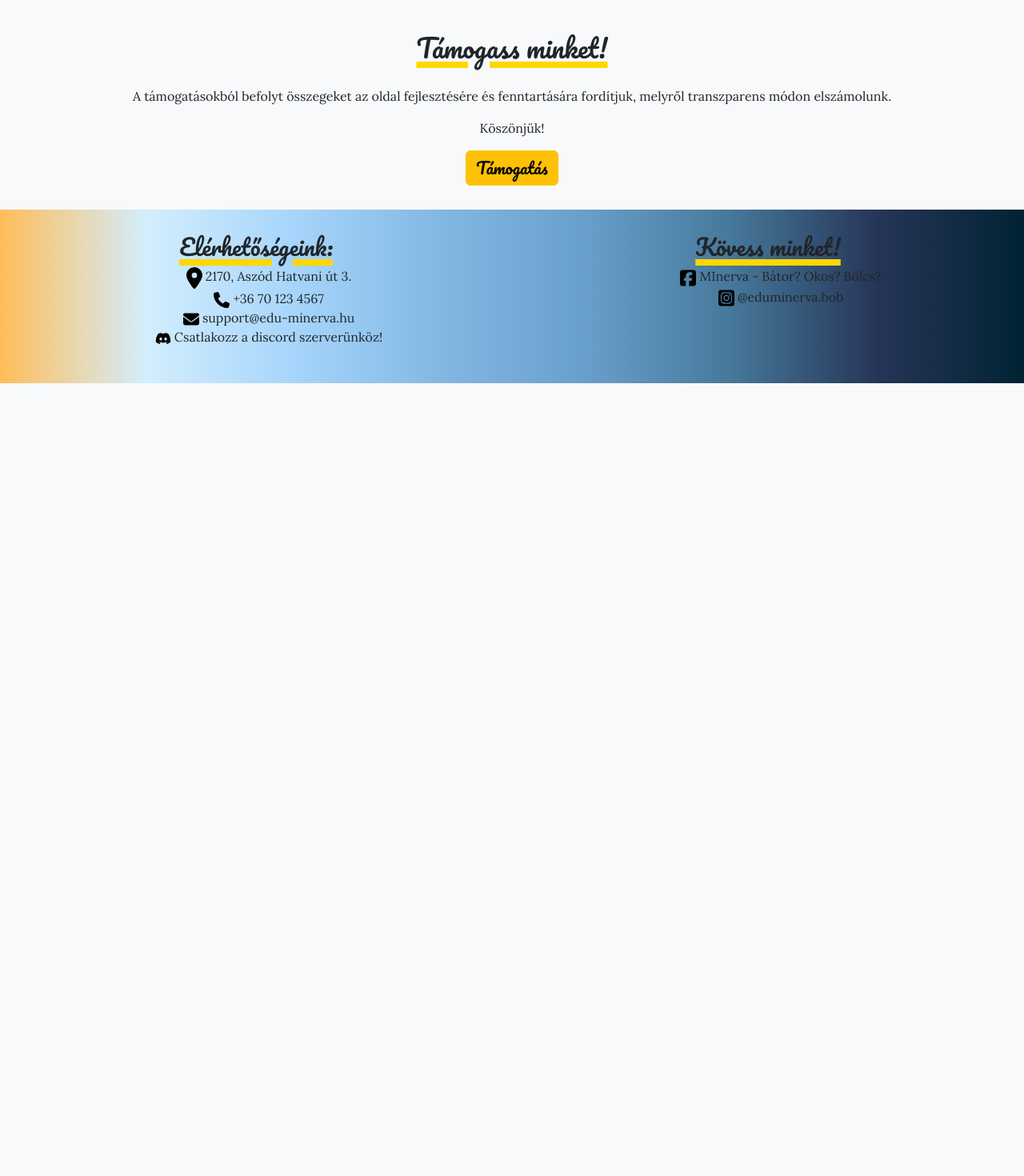
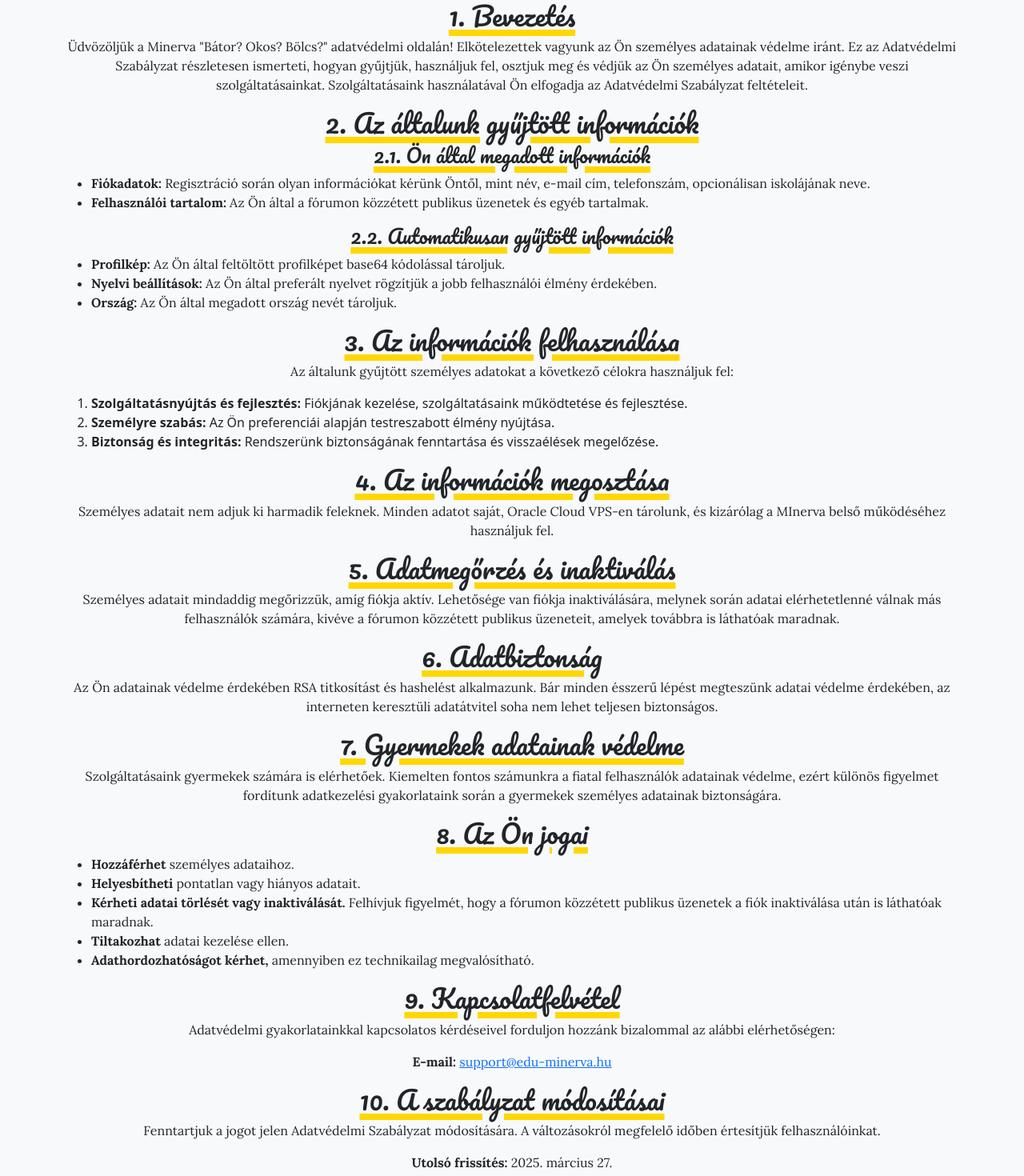
Before and after one commit to mcitomi/minerva, a React (Create React App) app in the folder frontend/: page /privacy in a window 1280 px wide. Shown: the part 120-1590 px from the top of the page at 80% size. Before the commit the page ends 800 px from the top, so only its background shows below. Built offline with nearby package versions, Linux system fonts and the light colour scheme.

Commit message:
Tos description, splash bugfix

```diff
--- a/frontend/src/pages/Home.jsx
+++ b/frontend/src/pages/Home.jsx
@@ -17,17 +17,17 @@ export default () => {
             </Container>
             <Container>
                 <Row className="mt-5 mb-5 d-flex justify-content-center align-items-center text-center">
-                    <Col xs={12} md={4} className="splash d-flex align-items-center justify-content-center text-center">
+                    <Col xs={12} md={4} className="splash d-flex align-items-center justify-content-center text-center" style={{maxWidth: 400}}>
                         <ColData
                             title={"Bátor?"}
                             paragraph={"Bizonyára tudod, hogy a görögök Pallasz Athénének hívják, míg a rómaiak Minervának a bölcsesség istennőjét. De tudod, hogy hogyan kapta a nevét?"}></ColData>
                     </Col>
-                    <Col xs={12} md={4} className="splash d-flex align-items-center justify-content-center text-center">
+                    <Col xs={12} md={4} className="splash d-flex align-items-center justify-content-center text-center" style={{maxWidth: 400}}>
                         <ColData
                             title={"Okos?"}
                             paragraph={"A “Pallasz” jelző fegyverforgatót jelent, amit a harcok közben is igazságot szolgáltató Minervára utalt. A név köthető a szűzieségéhez és még egy nimfához is."}></ColData>
                     </Col>
-                    <Col xs={12} md={4} className="splash d-flex align-items-center justify-content-center text-center">
+                    <Col xs={12} md={4} className="splash d-flex align-items-center justify-content-center text-center" style={{maxWidth: 400}}>
                         <ColData
                             title={"Bölcs?"}
                             paragraph={"Az istennő Zeusz legkedvesebb gyermeke, hiszen az ő fejéből pattant ki. Minerva tettre készen, teljes fegyverzetben született meg. Ez aztán a nem szokványos!"}></ColData>
@@ -40,16 +40,16 @@ export default () => {
                 <Video></Video>
                 <h1 style={{ marginTop: 50, marginBottom: 30 }}>Miért válaszd a MInervát?</h1>
                 <Row className="d-flex justify-content-center align-items-center text-center">
-                    <Col xs={12} md={3} className="splash d-flex align-items-center justify-content-center text-center">
+                    <Col xs={12} md={3} className="splash d-flex align-items-center justify-content-center text-center" style={{maxWidth: 400}}>
                         <Paragraph text={"...mert gyors és egyszerű kezelni kicsiknek és nagyoknak egyaránt"}></Paragraph>
                     </Col>
-                    <Col xs={12} md={3} className="splash d-flex align-items-center justify-content-center text-center">
+                    <Col xs={12} md={3} className="splash d-flex align-items-center justify-content-center text-center" style={{maxWidth: 400}}>
                         <Paragraph text={"...mert tanulhatsz vele mobiltelefonon, tableten és számítógépen is"}></Paragraph>
                     </Col>
-                    <Col xs={12} md={3} className="splash d-flex align-items-center justify-content-center text-center">
+                    <Col xs={12} md={3} className="splash d-flex align-items-center justify-content-center text-center" style={{maxWidth: 400}}>
                         <Paragraph text={"...mert megismerheted a történelmi személyeket más korszakokból"}></Paragraph>
                     </Col>
-                    <Col xs={12} md={3} className="splash d-flex align-items-center justify-content-center text-center">
+                    <Col xs={12} md={3} className="splash d-flex align-items-center justify-content-center text-center" style={{maxWidth: 400}}>
                         <Paragraph text={"...mert érettségi centrikus tanítással tanít, így garantált a siker"}></Paragraph>
                     </Col>
                 </Row>
--- a/frontend/src/pages/Privacy.jsx
+++ b/frontend/src/pages/Privacy.jsx
@@ -1,11 +1,66 @@
 import React from 'react';
+import { Container, Row, Col } from 'react-bootstrap';
 
 import "../styles/main.css";
 
 export default () => {
     return (
-        <div>
-            <h1>MINERVA PROJEKT ADATVÉDELMI SZABÁLYZAT</h1>
-        </div>
+        <Container>
+            <h1>MInerva ADATVÉDELMI SZABÁLYZAT</h1>
+
+            <h2>1. Bevezetés</h2>
+            <p>Üdvözöljük a Minerva "Bátor? Okos? Bölcs?" adatvédelmi oldalán! Elkötelezettek vagyunk az Ön személyes adatainak védelme iránt. Ez az Adatvédelmi Szabályzat részletesen ismerteti, hogyan gyűjtjük, használjuk fel, osztjuk meg és védjük az Ön személyes adatait, amikor igénybe veszi szolgáltatásainkat. Szolgáltatásaink használatával Ön elfogadja az Adatvédelmi Szabályzat feltételeit.</p>
+
+            <h2>2. Az általunk gyűjtött információk</h2>
+            <h4>2.1. Ön által megadott információk</h4>
+            <ul>
+                <li><strong>Fiókadatok:</strong> Regisztráció során olyan információkat kérünk Öntől, mint név, e-mail cím, telefonszám, opcionálisan iskolájának neve.</li>
+                <li><strong>Felhasználói tartalom:</strong> Az Ön által a fórumon közzétett publikus üzenetek és egyéb tartalmak.</li>
+            </ul>
+
+            <h4>2.2. Automatikusan gyűjtött információk</h4>
+            <ul>
+                <li><strong>Profilkép:</strong> Az Ön által feltöltött profilképet base64 kódolással tároljuk.</li>
+                <li><strong>Nyelvi beállítások:</strong> Az Ön által preferált nyelvet rögzítjük a jobb felhasználói élmény érdekében.</li>
+                <li><strong>Ország:</strong> Az Ön által megadott ország nevét tároljuk.</li>
+            </ul>
+
+            <h2>3. Az információk felhasználása</h2>
+            <p>Az általunk gyűjtött személyes adatokat a következő célokra használjuk fel:</p>
+            <ol>
+                <li><strong>Szolgáltatásnyújtás és fejlesztés:</strong> Fiókjának kezelése, szolgáltatásaink működtetése és fejlesztése.</li>
+                <li><strong>Személyre szabás:</strong> Az Ön preferenciái alapján testreszabott élmény nyújtása.</li>
+                <li><strong>Biztonság és integritás:</strong> Rendszerünk biztonságának fenntartása és visszaélések megelőzése.</li>
+            </ol>
+
+            <h2>4. Az információk megosztása</h2>
+            <p>Személyes adatait nem adjuk ki harmadik feleknek. Minden adatot saját, Oracle Cloud VPS-en tárolunk, és kizárólag a MInerva belső működéséhez használjuk fel.</p>
+
+            <h2>5. Adatmegőrzés és inaktiválás</h2>
+            <p>Személyes adatait mindaddig megőrizzük, amíg fiókja aktív. Lehetősége van fiókja inaktiválására, melynek során adatai elérhetetlenné válnak más felhasználók számára, kivéve a fórumon közzétett publikus üzeneteit, amelyek továbbra is láthatóak maradnak.</p>
+
+            <h2>6. Adatbiztonság</h2>
+            <p>Az Ön adatainak védelme érdekében RSA titkosítást és hashelést alkalmazunk. Bár minden ésszerű lépést megteszünk adatai védelme érdekében, az interneten keresztüli adatátvitel soha nem lehet teljesen biztonságos.</p>
+
+            <h2>7. Gyermekek adatainak védelme</h2>
+            <p>Szolgáltatásaink gyermekek számára is elérhetőek. Kiemelten fontos számunkra a fiatal felhasználók adatainak védelme, ezért különös figyelmet fordítunk adatkezelési gyakorlataink során a gyermekek személyes adatainak biztonságára.</p>
+
+            <h2>8. Az Ön jogai</h2>
+            <ul>
+                <li><strong>Hozzáférhet</strong> személyes adataihoz.</li>
+                <li><strong>Helyesbítheti</strong> pontatlan vagy hiányos adatait.</li>
+                <li><strong>Kérheti adatai törlését vagy inaktiválását.</strong> Felhívjuk figyelmét, hogy a fórumon közzétett publikus üzenetek a fiók inaktiválása után is láthatóak maradnak.</li>
+                <li><strong>Tiltakozhat</strong> adatai kezelése ellen.</li>
+                <li><strong>Adathordozhatóságot kérhet,</strong> amennyiben ez technikailag megvalósítható.</li>
+            </ul>
+
+            <h2>9. Kapcsolatfelvétel</h2>
+            <p>Adatvédelmi gyakorlatainkkal kapcsolatos kérdéseivel forduljon hozzánk bizalommal az alábbi elérhetőségen:</p>
+            <p><strong>E-mail:</strong> <a href="mailto:support@edu-minerva.hu">support@edu-minerva.hu</a></p>
+
+            <h2>10. A szabályzat módosításai</h2>
+            <p>Fenntartjuk a jogot jelen Adatvédelmi Szabályzat módosítására. A változásokról megfelelő időben értesítjük felhasználóinkat.</p>
+            <p><strong>Utolsó frissítés:</strong> 2025. március 27.</p>
+        </Container>
     )
 }
--- a/frontend/src/styles/splash-texts.css
+++ b/frontend/src/styles/splash-texts.css
@@ -4,7 +4,6 @@ body.light .splash {
     background-size: contain;
     background-repeat: no-repeat;
     background-position: center;
-    max-width: 400px;
 }
 
 body.dark .splash {
@@ -13,5 +12,4 @@ body.dark .splash {
     background-size: contain;
     background-repeat: no-repeat;
     background-position: center;
-    max-width: 400px;
 }
```
